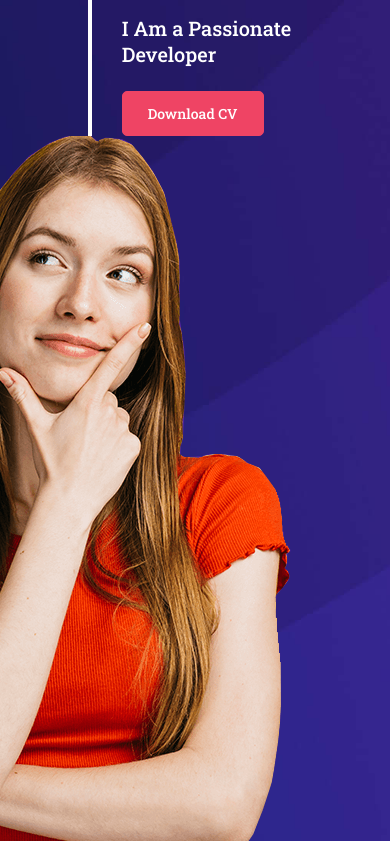
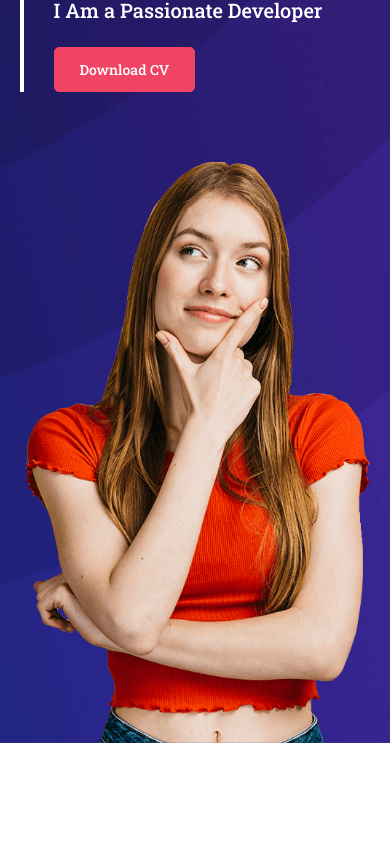
Before and after one commit to front-end-by-rimantas/24-grupe-portfolio-arika, a website: page index.html in a window 390 px wide. Shown: the part 240-1081 px from the top of the page. After the commit the page ends 983 px from the top, so only its background shows below. Drawn offline with Linux system fonts and the light colour scheme.

Commit message:
fixed hero ir padarytas responsive

```diff
--- a/css/Home.css
+++ b/css/Home.css
@@ -17,13 +17,18 @@
  }
  .container {
      display: inline-block;
-     width: 55%;
+     margin: 0 auto;
      margin-top: 5%;
-     padding-right: 10px;
+     max-width: 1250px;
+     width: 90%;
  }
  .right-column {
      display: inline-block;
      float: right;
+
+ }
+ .right-column > img {
+     max-width: 100%;
  }
  .left-column {
      display: inline-block;
@@ -33,6 +38,7 @@
      text-align: left;
      border-left: 4px solid #fff;
      padding-left: 30px;
+     margin-bottom: 70px;
  }
  .left-column > h1 {
      font-size: 60px;
@@ -41,8 +47,24 @@
      font-size: 20px;
      padding: 24px 0;
  }
+ /* Home Responsive */
+ @media (max-width:1400px) {
+    .container{
+        max-width: 1000px;
+    }
+}
 
+ @media (max-width:1000px) {
+     .container{
+         max-width: 500px;
+     }
+ }
 
+ @media (max-width:1000px) {
+     .left-column {
+         margin-top: 10%;
+     }
+ }
  /* about me */
  /* services */
  /* works */
```
